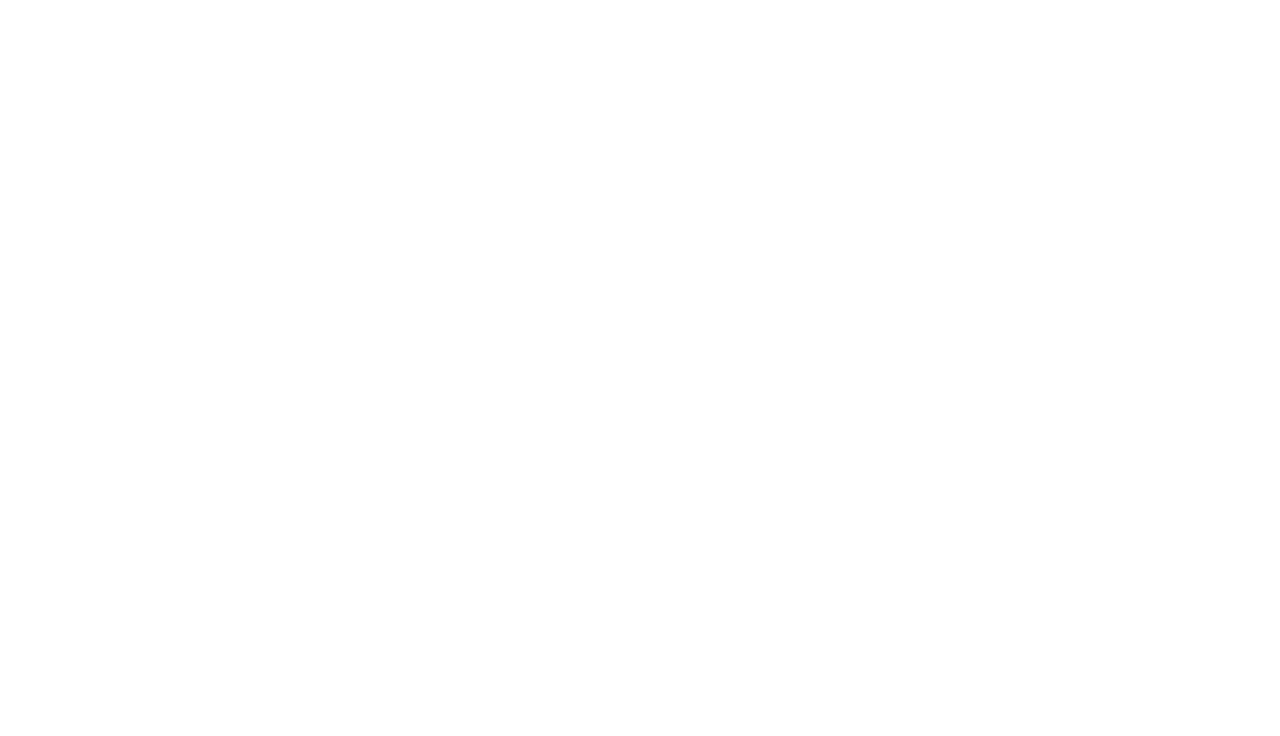
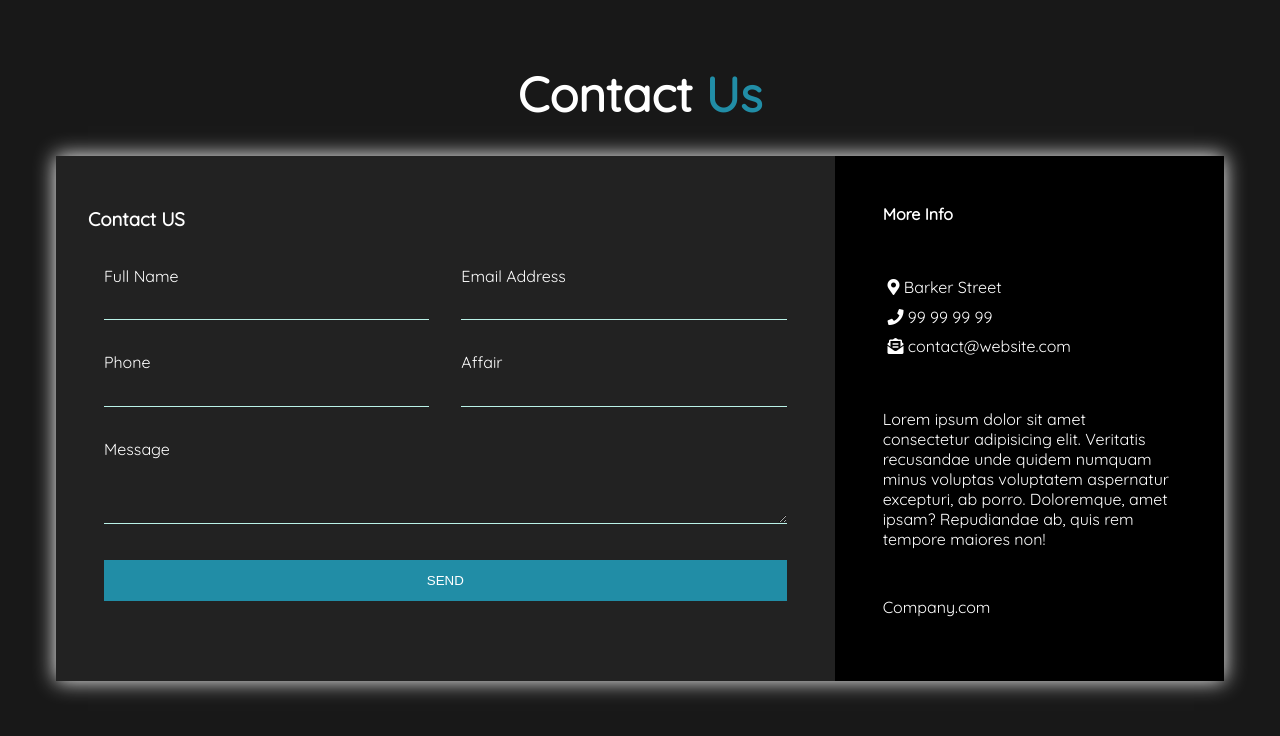
Before and after one commit to Erik161/Responsive-contact-form-with-CSS-GRID, a plain HTML site: page index.html in a window 1280 px wide. Drawn offline with nearby package versions, Linux system fonts and the light colour scheme.

Commit message:
add modfied : Style CSS GRID

```diff
--- a/index.html
+++ b/index.html
@@ -4,9 +4,72 @@
     <meta charset="UTF-8">
     <meta name="viewport" content="width=device-width, initial-scale=1.0">
     <meta http-equiv="X-UA-Compatible" content="ie=edge">
-    <title>Document</title>
+    <title>Contact Form</title>
+    <!--------------------FONT AWESOME------------------------------------------>
+    <link rel="stylesheet" href="https://use.fontawesome.com/releases/v5.8.1/css/all.css" integrity="sha384-50oBUHEmvpQ+1lW4y57PTFmhCaXp0ML5d60M1M7uH2+nqUivzIebhndOJK28anvf" crossorigin="anonymous">
+    <link rel="stylesheet" href="style.css" type="text/css" >
+    <link rel="stylesheet" href="animate.min.css">
 </head>
 <body>
+    <div class="content">
+        <h1 class="logo">Contact <span>Us</span></h1>
 
+        <div class="contact-wrapper">
+            <div class="contact-form">
+                <h3>Contact US</h3>
+                <form action="">
+                    <p>
+                        <label for="fullname"> Full Name</label>
+                        <input type="text" name="fullname">
+                    </p>
+
+                    <p>
+                        <label for="">Email Address </label>
+                        <input type="email" name="email" >
+                    </p>
+
+                    <p>
+                        <label> Phone </label>
+                        <input type="tel" name="phone" >
+                    </p>
+
+                    <p>
+                        <label>Affair</label>
+                        <input name="affair">
+                    </p>
+
+                    <p class="block">
+                        <label> Message </label>
+                        <textarea name="message"  rows="3"></textarea>
+                    </p>
+
+                    <p class="block" >
+                        <button type="submit"> Send </button>
+                    </p>
+            </form>
+            </div>
+
+
+            <div class="contact-info">
+                <h4>More Info</h4>
+                <ul>
+                    <li><i class="fas fa-map-marker-alt"></i> Barker Street </li>
+                    <li><i class="fas fa-phone"></i> 99 99 99 99  </li>
+                    <li> <i class="fas fa-envelope-open-text"></i> contact@website.com</li>
+                </ul>
+                <p>
+                    Lorem ipsum dolor sit amet consectetur adipisicing elit.
+                    Veritatis recusandae unde quidem numquam minus voluptas
+                    voluptatem aspernatur excepturi, ab porro. Doloremque,
+                    amet ipsam? Repudiandae ab, quis rem tempore maiores non!
+                </p>
+
+                <p>
+                    Company.com
+                </p>
+            </div>
+        </div>
+
+    </div>
 </body>
 </html>
--- /dev/null
+++ b/style.css
@@ -0,0 +1,136 @@
+@import url('https://fonts.googleapis.com/css?family=Quicksand');
+
+*{
+    box-sizing: border-box;
+}
+
+body{
+    background: #181818;
+    color: #fff;
+    font-family: 'Quicksand', sans-serif;
+    padding: 0 1.5em;
+}
+
+.content{
+    max-width: 1170;
+    margin-left: auto;
+    margin-right: auto;
+    padding: 1.5em;
+}
+
+.logo{
+    text-align: center;
+    font-size: 3em;
+}
+
+.logo span{
+    color: #218DA6;
+}
+
+/*PARA AGREGAR RESPLANDOR EN LA PARTE DE ATRAS*/
+.contact-wrapper{
+    box-shadow: 0 0 20px 0 rgba(255, 255, 255, 3);
+}
+
+.contact-wrapper > * {
+    padding: 1em;
+}
+
+.contact-form{
+    background: #222222;
+}
+
+
+.contact-form form p{
+    margin: 0;
+    padding: 1em;
+}
+
+/*PURO CSS GRID*/
+.contact-form form{
+    display: grid;
+    grid-template-columns: 1fr 1fr;
+}
+
+.contact-form form .block{
+    grid-column: 1 / 3;
+}
+
+
+/*PARA DARLE ESTILO A LOS INPUTS Y SE MIRE SOLO UNA LINEA*/
+.contact-form form button,
+.contact-form form input,
+.contact-form form textarea{
+    width: 100%;
+    padding: .7em;
+    border: none;
+    background: none;
+    outline: 0;
+    color: #ffff;
+    border-bottom: 1px solid #BAF2E8 ;
+}
+
+/*ESTRUCUTRA PARA EL BOTON DEL FORMULARIO*/
+.contact-form form button{
+    background: #218DA6;
+
+    border: 0;
+    text-transform: uppercase;
+    padding: 1em;
+}
+
+.contact-form form button:hover,
+.contact-form form button:focus{
+    background: #218DA6;
+    color: #000;
+    transition: background-color 1s ease-out;
+    outline: 0;
+}
+
+
+.contact-info{
+    background: #000;
+}
+
+.contact-info h4,
+.contact-info ul,
+.contact-info p{
+    text-align: center;
+    margin: 0 0 1rem 0;
+}
+
+.contact-info ul{
+    list-style: none;
+    padding: 0;
+}
+
+.contact-info ul li {
+    padding: .3em;
+}
+
+/*LARGE SCREEN*/
+
+@media (min-width: 700px){
+    .body{
+        padding: 0 4rem;
+    }
+
+    .contact-wrapper{
+        display: grid;
+        grid-template-columns: 2fr 1fr;
+    }
+
+    /*  > * = ESTO SIRVE PARA AGREGAR A TODO  */
+    .contact-wrapper > * {
+        padding: 2em;
+    }
+
+    .contact-info h4,
+    .contact-info ul,
+    .contact-info p{
+        padding: 1em;
+        text-align: left;
+    }
+
+
+}
```
